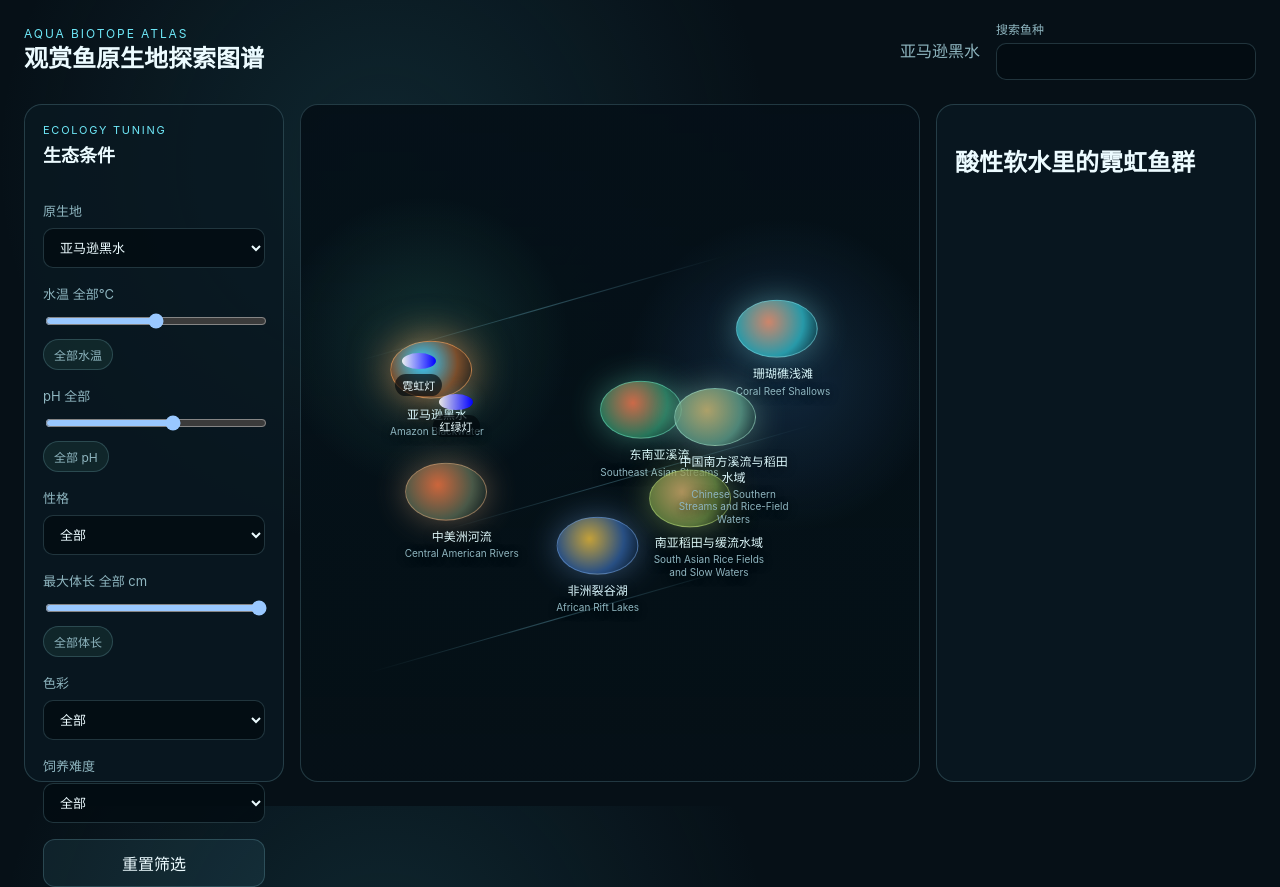
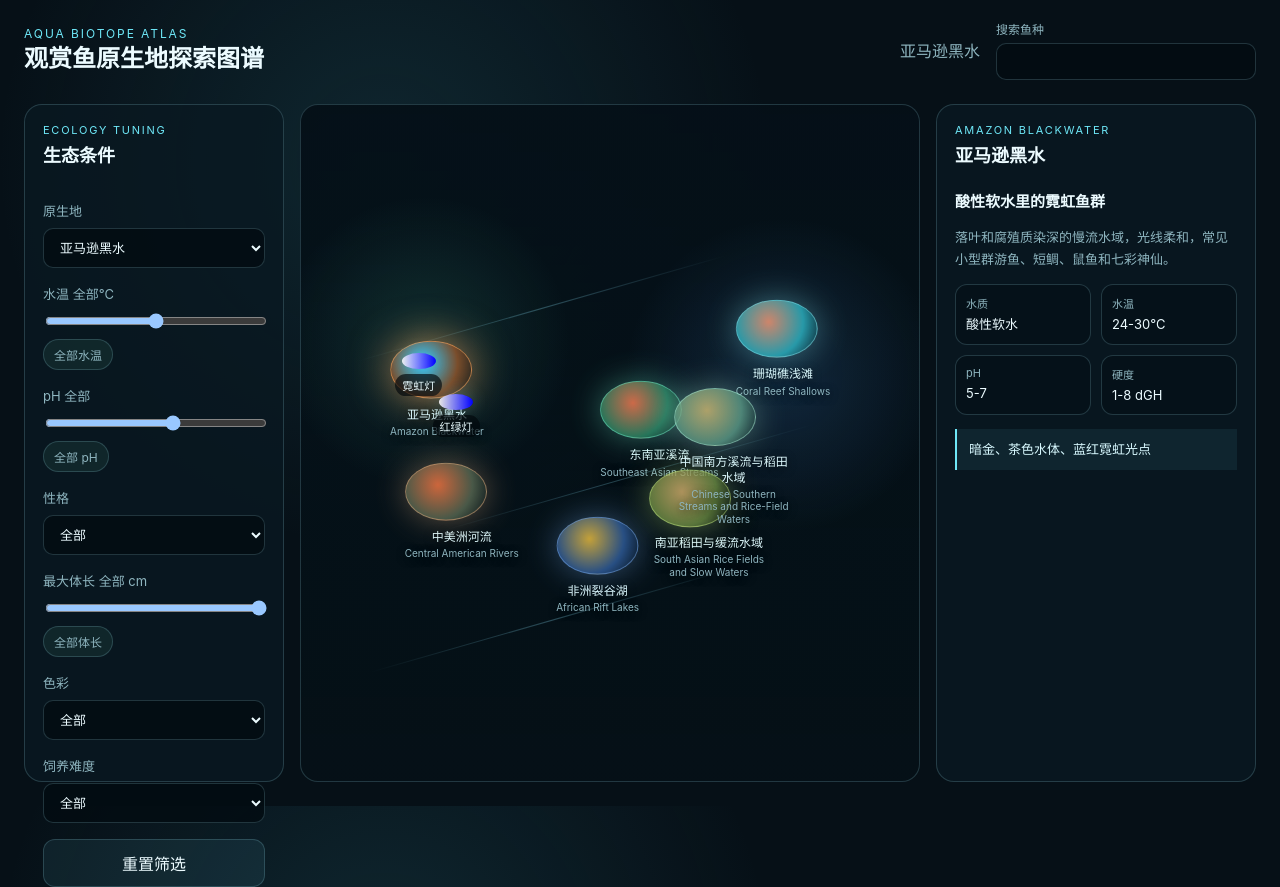
Before and after one commit to woohey/Aquaworld, a React (Vite) app: page / in a window 1280 px wide. Built offline with nearby package versions, Linux system fonts and the light colour scheme.

Commit message:
feat: add fish details and compatibility layer

```diff
--- a/src/App.tsx
+++ b/src/App.tsx
@@ -1,4 +1,6 @@
 import { useMemo, useState } from 'react';
+import { CompatibilityBar } from './components/CompatibilityBar';
+import { DetailPanel } from './components/DetailPanel';
 import { FilterRail } from './components/FilterRail';
 import { HabitatMap } from './components/HabitatMap';
 import { TopBar } from './components/TopBar';
@@ -54,10 +56,9 @@ export default function App() {
           }}
           onFishSelect={setSelectedFishId}
         />
-        <aside className="detail-panel">
-          <h2>{selectedFish ? selectedFish.chineseName : selectedHabitat.subtitle}</h2>
-        </aside>
+        <DetailPanel habitat={selectedHabitat} fish={selectedFish} />
       </section>
+      <CompatibilityBar fish={selectedFish} />
     </main>
   );
 }
--- /dev/null
+++ b/src/components/CompatibilityBar.tsx
@@ -0,0 +1,29 @@
+import type { Fish } from '../types/domain';
+
+type CompatibilityBarProps = {
+  fish: Fish | null;
+};
+
+export function CompatibilityBar({ fish }: CompatibilityBarProps) {
+  if (!fish) {
+    return null;
+  }
+
+  const groups = [
+    { label: '通常适合', ids: fish.compatibility.usuallySuitable },
+    { label: '需要谨慎', ids: fish.compatibility.useCaution },
+    { label: '不建议尝试', ids: fish.compatibility.notRecommended },
+  ];
+
+  return (
+    <aside className="compatibility-bar" aria-label={`${fish.chineseName} 混养提示`}>
+      {groups.map((group) => (
+        <section key={group.label}>
+          <h3>{group.label}</h3>
+          <p>{group.ids.length > 0 ? group.ids.join('、') : '暂无'}</p>
+        </section>
+      ))}
+      <p className="compatibility-note">{fish.compatibility.notes}</p>
+    </aside>
+  );
+}
--- /dev/null
+++ b/src/components/DetailPanel.tsx
@@ -0,0 +1,89 @@
+import type { CSSProperties } from 'react';
+import type { Fish, Habitat, Range } from '../types/domain';
+
+type DetailPanelProps = {
+  habitat: Habitat;
+  fish: Fish | null;
+};
+
+const formatRange = (range: Range, suffix = '') => `${range.min}-${range.max}${suffix}`;
+
+export function DetailPanel({ habitat, fish }: DetailPanelProps) {
+  if (!fish) {
+    return (
+      <aside className="detail-panel" aria-label={`${habitat.name} 原生地概览`}>
+        <div className="panel-heading">
+          <p>{habitat.englishName}</p>
+          <h2>{habitat.name}</h2>
+        </div>
+        <h3>{habitat.subtitle}</h3>
+        <p className="detail-copy">{habitat.description}</p>
+        <dl className="stat-grid">
+          <div>
+            <dt>水质</dt>
+            <dd>{habitat.waterType}</dd>
+          </div>
+          <div>
+            <dt>水温</dt>
+            <dd>{formatRange(habitat.temperatureRange, '°C')}</dd>
+          </div>
+          <div>
+            <dt>pH</dt>
+            <dd>{formatRange(habitat.phRange)}</dd>
+          </div>
+          <div>
+            <dt>硬度</dt>
+            <dd>{formatRange(habitat.hardnessRange, ' dGH')}</dd>
+          </div>
+        </dl>
+        <p className="story-note">{habitat.visualMood}</p>
+      </aside>
+    );
+  }
+
+  return (
+    <aside className="detail-panel" aria-label={`${fish.chineseName} 鱼种详情`}>
+      <div className="fish-art" aria-hidden="true">
+        <span style={{ '--fish-color': fish.colors[0] } as CSSProperties} />
+      </div>
+      <div className="panel-heading">
+        <p>{fish.commonName}</p>
+        <h2>{fish.chineseName}</h2>
+      </div>
+      <p className="scientific-name">{fish.scientificName}</p>
+      <p className="detail-copy">{fish.habitat}</p>
+      <p className="story-note">{fish.storyNote}</p>
+      <dl className="stat-grid">
+        <div>
+          <dt>原产</dt>
+          <dd>{fish.originRegion}</dd>
+        </div>
+        <div>
+          <dt>水温</dt>
+          <dd>{formatRange(fish.temperatureRange, '°C')}</dd>
+        </div>
+        <div>
+          <dt>pH</dt>
+          <dd>{formatRange(fish.phRange)}</dd>
+        </div>
+        <div>
+          <dt>成体</dt>
+          <dd>{fish.adultSizeCm} cm</dd>
+        </div>
+        <div>
+          <dt>泳层</dt>
+          <dd>{fish.swimLayer}</dd>
+        </div>
+        <div>
+          <dt>群游</dt>
+          <dd>{fish.schooling}</dd>
+        </div>
+      </dl>
+      <div className="tag-row" aria-label="视觉标签">
+        {fish.visualTags.map((tag) => (
+          <span key={tag}>{tag}</span>
+        ))}
+      </div>
+    </aside>
+  );
+}
--- a/src/styles.css
+++ b/src/styles.css
@@ -140,6 +140,159 @@ select {
   padding: 18px;
 }
 
+.detail-panel {
+  display: flex;
+  flex-direction: column;
+  gap: 14px;
+  overflow: auto;
+}
+
+.detail-panel h3 {
+  margin: -8px 0 0;
+  font-size: 15px;
+  line-height: 1.4;
+}
+
+.detail-copy {
+  margin: 0;
+  color: var(--muted);
+  font-size: 13px;
+  line-height: 1.7;
+}
+
+.story-note {
+  margin: 0;
+  border-left: 2px solid var(--aqua);
+  padding: 10px 12px;
+  background: rgba(110, 231, 247, 0.07);
+  color: #d8f9ff;
+  font-size: 13px;
+  line-height: 1.6;
+}
+
+.scientific-name {
+  margin: -10px 0 0;
+  color: var(--green);
+  font-size: 13px;
+  font-style: italic;
+  overflow-wrap: anywhere;
+}
+
+.fish-art {
+  position: relative;
+  min-height: 108px;
+  overflow: hidden;
+  border: 1px solid var(--line);
+  border-radius: 14px;
+  background:
+    radial-gradient(circle at 30% 45%, rgba(110, 231, 247, 0.22), transparent 32%),
+    linear-gradient(135deg, rgba(117, 230, 180, 0.1), rgba(3, 12, 18, 0.55));
+}
+
+.fish-art span {
+  position: absolute;
+  left: 50%;
+  top: 50%;
+  width: min(64%, 190px);
+  height: 34px;
+  border-radius: 50%;
+  background: linear-gradient(90deg, rgba(255, 255, 255, 0.92), var(--fish-color, var(--aqua)) 72%);
+  box-shadow: 0 0 36px color-mix(in srgb, var(--fish-color, var(--aqua)), transparent 45%);
+  transform: translate(-50%, -50%);
+}
+
+.fish-art span::after {
+  position: absolute;
+  right: -18px;
+  top: 50%;
+  width: 28px;
+  height: 30px;
+  background: inherit;
+  clip-path: polygon(0 50%, 100% 0, 100% 100%);
+  content: '';
+  transform: translateY(-50%);
+}
+
+.stat-grid {
+  display: grid;
+  grid-template-columns: repeat(2, minmax(0, 1fr));
+  gap: 10px;
+  margin: 0;
+}
+
+.stat-grid div {
+  min-width: 0;
+  border: 1px solid var(--line);
+  border-radius: 12px;
+  padding: 10px;
+  background: rgba(3, 12, 18, 0.42);
+}
+
+.stat-grid dt {
+  margin: 0 0 5px;
+  color: var(--muted);
+  font-size: 11px;
+}
+
+.stat-grid dd {
+  margin: 0;
+  color: var(--text);
+  font-size: 13px;
+  line-height: 1.35;
+  overflow-wrap: anywhere;
+}
+
+.tag-row {
+  display: flex;
+  flex-wrap: wrap;
+  gap: 8px;
+}
+
+.tag-row span {
+  border: 1px solid rgba(117, 230, 180, 0.28);
+  border-radius: 999px;
+  padding: 5px 8px;
+  background: rgba(117, 230, 180, 0.08);
+  color: #dffbf0;
+  font-size: 12px;
+  white-space: nowrap;
+}
+
+.compatibility-bar {
+  display: grid;
+  grid-template-columns: repeat(3, minmax(0, 1fr)) minmax(240px, 1.15fr);
+  gap: 12px;
+  margin: -8px 24px 24px;
+  border: 1px solid var(--line);
+  border-radius: 18px;
+  padding: 12px;
+  background: var(--panel-strong);
+}
+
+.compatibility-bar section {
+  min-width: 0;
+}
+
+.compatibility-bar h3 {
+  margin: 0 0 5px;
+  color: var(--aqua);
+  font-size: 12px;
+}
+
+.compatibility-bar p {
+  margin: 0;
+  color: var(--text);
+  font-size: 13px;
+  line-height: 1.45;
+  overflow-wrap: anywhere;
+}
+
+.compatibility-note {
+  border-left: 1px solid var(--line);
+  padding-left: 12px;
+  color: var(--muted) !important;
+}
+
 @media (max-width: 1120px) {
   .top-bar,
   .top-bar__context {
@@ -154,6 +307,17 @@ select {
   .atlas-layout {
     grid-template-columns: 1fr;
     height: auto;
+  }
+
+  .compatibility-bar {
+    grid-template-columns: 1fr;
+    margin: 0 24px 24px;
+  }
+
+  .compatibility-note {
+    border-left: 0;
+    border-top: 1px solid var(--line);
+    padding: 10px 0 0;
   }
 }
 
@@ -344,6 +508,27 @@ select {
   }
 }
 
+@media (max-width: 640px) {
+  .top-bar,
+  .atlas-layout {
+    padding-left: 14px;
+    padding-right: 14px;
+  }
+
+  .stat-grid {
+    grid-template-columns: 1fr;
+  }
+
+  .compatibility-bar {
+    margin-left: 14px;
+    margin-right: 14px;
+  }
+
+  .tag-row span {
+    white-space: normal;
+  }
+}
+
 @media (prefers-reduced-motion: reduce) {
   .fish-marker {
     animation: none;
```
Also changed, not shown: 2 other files (tests, documents, lock files or other folders).
